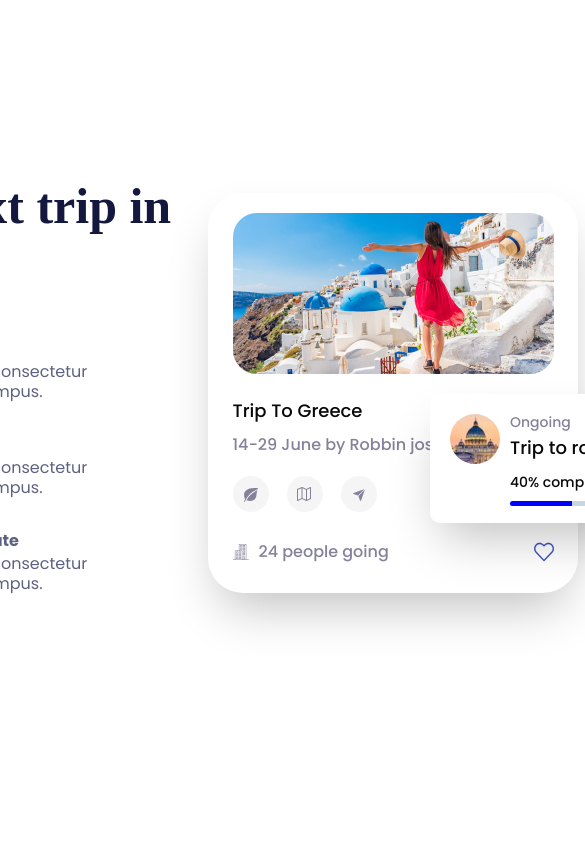
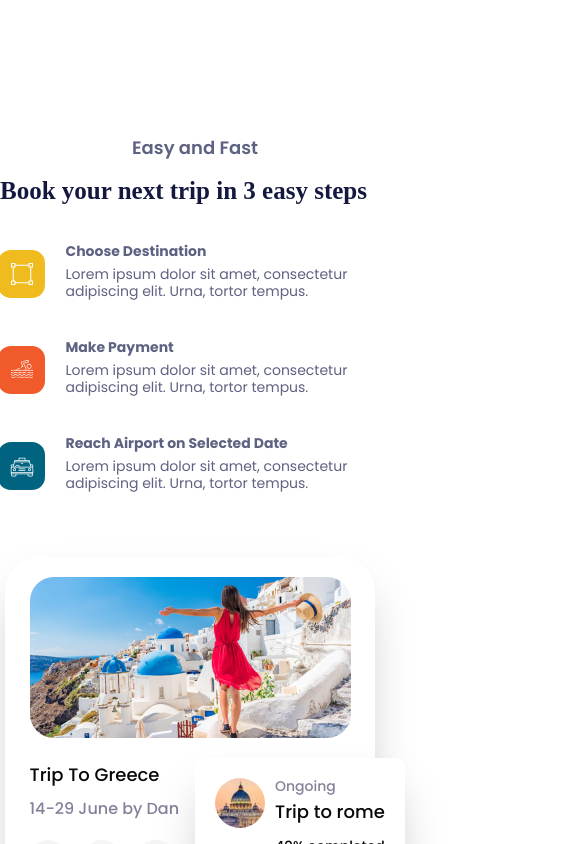
Before and after one commit to Bigbilly-github/landingPage, a React (Vite) app: page / in a window 390 px wide. Shown: the part 3880-4724 px from the top of the page, 585 px wide, since content can reach past the window. Built offline with nearby package versions, Linux system fonts and the light colour scheme; a web font is replaced by a local one.

Commit message:
correctional changes on bookingdetails and destinations components

```diff
--- a/src/components/bookingdetails.jsx
+++ b/src/components/bookingdetails.jsx
@@ -15,23 +15,23 @@ function BookingDetails () {
     return(
         <>
         <section className="w-full h-auto flex justify-center">
-            <div className="w-[1158px] h-[492px]  mt-[100px] flex justify-between">
+            <div className="sm:w-[1158px] lg:h-[492px] h-[900px] lg:pl-[50px] xl:pl-0  mt-[100px] flex lg:flex-row flex-col lg:justify-between  items-center">
                 <div>
-                    <p className='w-[127px] h-[27px] font-poppins font-semibold text-[18px] text-[#5E6282]'>
+                    <p className='sm:w-[127px] text-center h-[27px] font-poppins font-semibold   text-[18px] text-[#5E6282]'>
                         Easy and Fast
                     </p>
-                    <h1 className='w-[511px] h-[130px] font-volx font-bold text-[50px] text-[#14183E] mt-[15px] leading-[60px]'>
+                    <h1 className='sm:w-[511px] sm:h-[130px] h-[80px] font-volx sm:font-bold font-extrabold  sm:text-[50px] text-[25px] text-[#14183E] sm:mt-[15px]  leading-[60px]'>
                         Book your next trip
                         in 3 easy steps
                     </h1>
 
-                    <div className='flex gap-[21px] items-center mt-[31px]'>
+                    <div className='flex gap-[21px] items-center sm:justify-start justify-center sm:mt-[31px]'>
                         <img src={logo1} alt="icon" />
                         <div className='flex flex-col gap-[5px]'>
-                            <p className='w-[254px] h-[20px] font-poppins font-bold text-[16px] text-[#5E6282]'>
+                            <p className='w-[254px] h-[20px] font-poppins font-bold sm:text-[16px] text-[14px] text-[#5E6282]'>
                             Choose Destination
                             </p>
-                            <p className='w-[327px] h-[40px] font-poppins text-[16px] font-normal leading-[124.5%] text-[#5E6282]'>
+                            <p className='w-[327px] h-[40px] font-poppins sm:text-[16px] text-[14px] font-normal leading-[124.5%] text-[#5E6282]'>
                             Lorem ipsum dolor sit amet, consectetur
                             adipiscing elit. Urna, tortor tempus.
                             </p>
@@ -39,13 +39,13 @@ function BookingDetails () {
 
                     </div>
 
-                    <div className='flex gap-[21px] items-center mt-[31px]'>
+                    <div className='flex gap-[21px] items-center  sm:justify-start justify-center  mt-[31px]'>
                         <img src={logo2} alt="icon" />
                         <div className='flex flex-col gap-[5px]'>
-                            <p className='w-[254px] h-[20px] font-poppins font-bold text-[16px] text-[#5E6282]'>
+                            <p className='w-[254px] h-[20px] font-poppins font-bold sm:text-[16px] text-[14px] text-[#5E6282]'>
                             Make Payment
                             </p>
-                            <p className='w-[327px] h-[40px] font-poppins text-[16px] font-normal leading-[124.5%] text-[#5E6282]'>
+                            <p className='w-[327px] h-[40px] font-poppins sm:text-[16px] text-[14px] font-normal leading-[124.5%] text-[#5E6282]'>
                             Lorem ipsum dolor sit amet, consectetur
                             adipiscing elit. Urna, tortor tempus.
                             </p>
@@ -53,13 +53,13 @@ function BookingDetails () {
 
                     </div>
 
-                    <div className='flex gap-[21px] items-center mt-[31px]'>
+                    <div className='flex gap-[21px] items-center  sm:justify-start justify-center mt-[31px]'>
                         <img src={logo3} alt="icon" />
                         <div className='flex flex-col gap-[5px]'>
-                            <p className='w-[254px] h-[20px] font-poppins font-bold text-[16px] text-[#5E6282]'>
+                            <p className='w-[254px] h-[20px] font-poppins font-bold sm:text-[16px] text-[14px] text-[#5E6282]'>
                             Reach Airport on Selected Date
                             </p>
-                            <p className='w-[327px] h-[40px] font-poppins text-[16px] font-normal leading-[124.5%] text-[#5E6282]'>
+                            <p className='w-[327px] h-[40px] font-poppins sm:text-[16px] text-[14px] font-normal leading-[124.5%] text-[#5E6282]'>
                             Lorem ipsum dolor sit amet, consectetur
                             adipiscing elit. Urna, tortor tempus.
                             </p>
@@ -71,7 +71,7 @@ function BookingDetails () {
 
 
 
-                <div className='w-[485px] h-[459px]  flex flex-col justify-end  relative'>
+                <div className='sm:w-[485px] w-[380px] h-[459px]  flex flex-col justify-end  relative'>
                     <div className='w-[370px] h-[400px] bg-[#FFFFFF] rounded-[35px] flex flex-col gap-[26px] items-center pt-[20px] shadow-2xl'>
                         <div className='w-[321px] h-[161px] '>
                             <img src={image} alt="image of a lady at the maldives" />
@@ -81,7 +81,7 @@ function BookingDetails () {
                             Trip To Greece
                             </p>
                             <p className='h-[20px] font-poppins mt-[13px] mb-0 font-medium text-[16px] leading-[124.5%] text-[#84829A]'>
-                            14-29 June by Robbin joseph
+                            14-29 June by Dan
                             </p>
 
                             <div className='flex gap-[18px] mt-[21px] mb-0'>
@@ -103,7 +103,7 @@ function BookingDetails () {
 
                     </div>
 
-                    <div className='w-[263px] h-[129px] pl-[20px] pt-[20px] grid grid-cols-[60px_1fr] bg-[#FFFFFF] rounded-[10px] absolute right-0 bottom-[70px] shadow-2xl '>
+                    <div className='sm:w-[263px] w-[210px] h-[129px] pl-[20px] pt-[20px] grid grid-cols-[60px_1fr] bg-[#FFFFFF] rounded-[10px] absolute sm:right-0  -right-[20px] bottom-[70px] shadow-2xl '>
                         <div className='w-[50px] h-[50px]'>
                             <img src={pic} alt="a profile picture" className='rounded-[50%] w-[100%] h-[100%]' />
 
@@ -119,8 +119,8 @@ function BookingDetails () {
                                 <p className='font-poppins font-medium text-[14px] leading-[124.5%] -tracking-[5.5%] text-[#080809] mt-[14px] mb-0'>
                                 40% completed
                                 </p>
-                                <div className='w-[156px] h-[5px] rounded-[5px] bg-slate-300 mt-[10px]'>
-                                    <div className='w-[62.4px] h-[5px] bg-[blue] rounded-l-[5px]'>
+                                <div className='sm:w-[156px] w-[110px] h-[5px] rounded-[5px] bg-slate-300 mt-[10px]'>
+                                    <div className='sm:w-[62.4px] w-[52.4px] h-[5px] bg-[blue] rounded-l-[5px]'>
 
                                     </div>
                                 </div>
--- a/src/components/destinations.jsx
+++ b/src/components/destinations.jsx
@@ -30,7 +30,7 @@ function Destinations (){
 
     return(
         <>
-            <section className="w-full sm:h-auto h-[1600px] flex justify-center  lg:mt-[223px] mt-[103px]  sm:bg-[red] md:bg-[blue] lg:bg-[green] xl:bg-[orange]  " >
+            <section className="w-full sm:h-auto h-[1600px] flex justify-center  lg:mt-[223px] mt-[103px]    " >
                 <div className="w-[1228px] h-[525px]  ">
                     <div className="flex items-center flex-col  mb-[60px]">
                         <p className="font-poppins lg:text-[20px] text-[18px]  font-semibold text-[#5E6282]">
--- a/src/pages/homepage.jsx
+++ b/src/pages/homepage.jsx
@@ -15,6 +15,7 @@ function Homepage () {
                  <Destinations/>
                  <BookingDetails/>
 
+
           </main>
 
 
```
